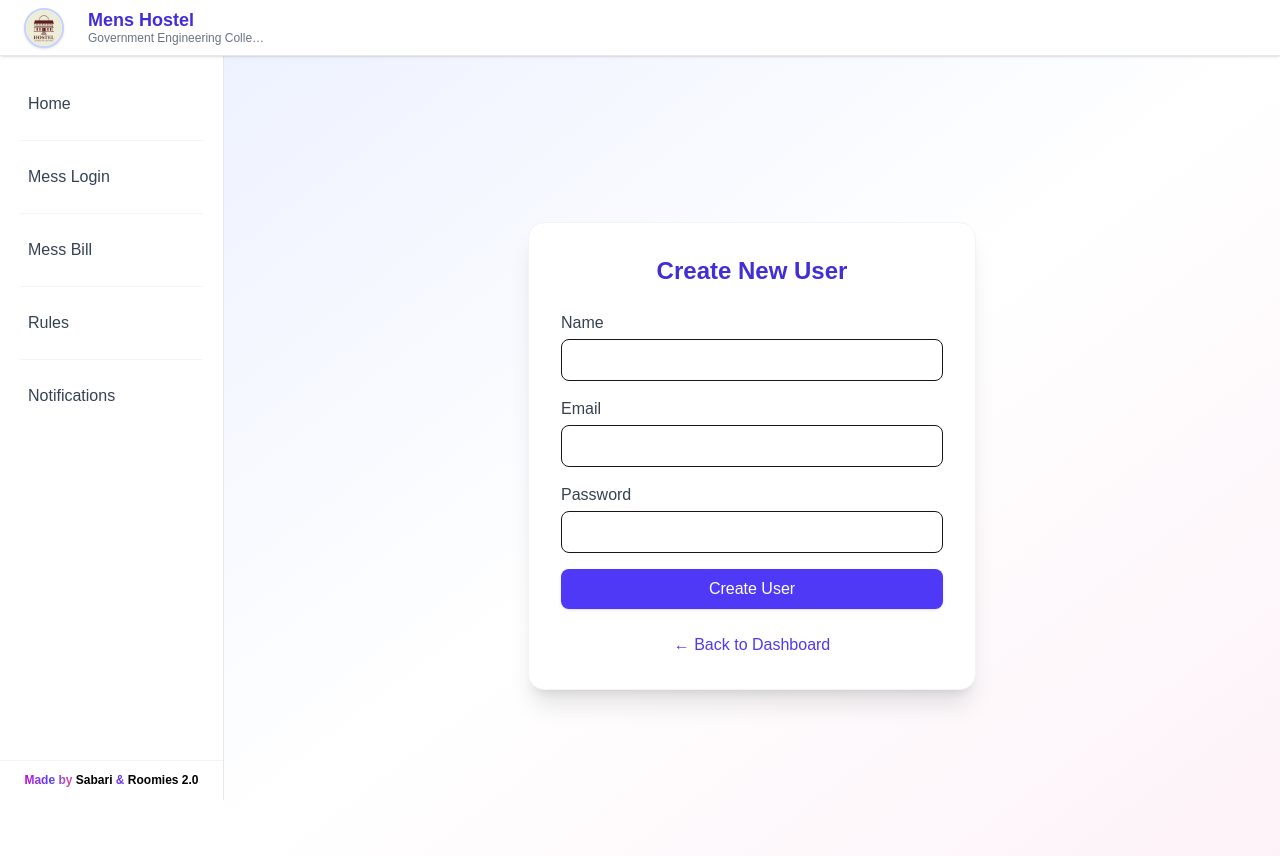
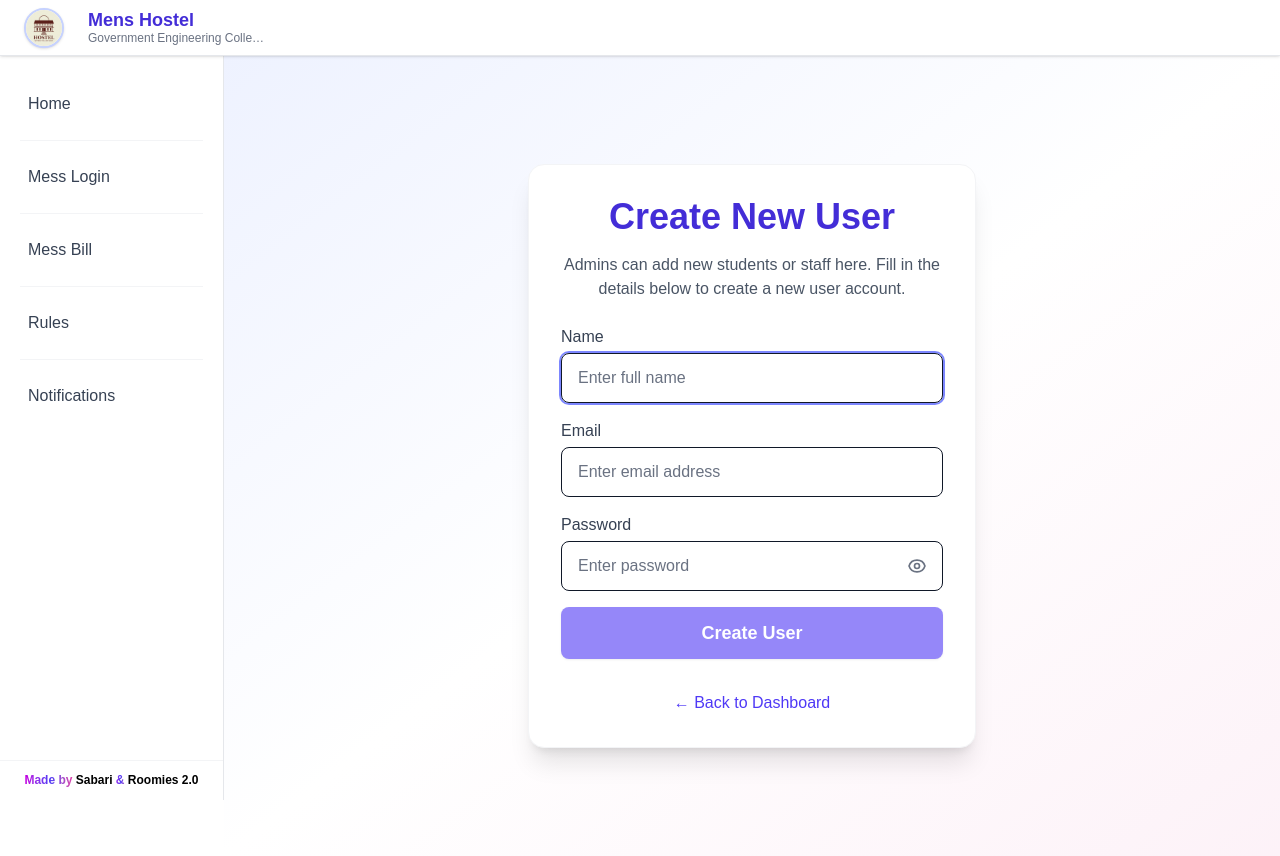
Before and after one commit to UserisSabari/Mens--Hostel-GECSKP, a Next.js app in the folder frontend/: page /dashboard/create-user in a window 1280 px wide. Built offline with nearby package versions, Linux system fonts and the light colour scheme.

Commit message:
create user page UI improvements

```diff
--- a/frontend/src/app/dashboard/create-user/page.tsx
+++ b/frontend/src/app/dashboard/create-user/page.tsx
@@ -1,6 +1,6 @@
 "use client";
 import React from "react";
-import { useState } from "react";
+import { useState, useRef } from "react";
 import Link from "next/link";
 import { useRouter } from "next/navigation";
 import toast from "react-hot-toast";
@@ -13,22 +13,24 @@ export default function CreateUserPage() {
   const [error, setError] = useState<string | null>(null);
   const [success, setSuccess] = useState<string | null>(null);
   const [loading, setLoading] = useState(false);
+  const [showPassword, setShowPassword] = useState(false);
+  const [touched, setTouched] = useState<{ name?: boolean; email?: boolean; password?: boolean }>({});
   const router = useRouter();
+  const nameInputRef = useRef<HTMLInputElement>(null);
+
+  // Inline validation
+  const nameError = touched.name && !name ? "Name is required" : "";
+  const emailError = touched.email && !validateEmail(email) ? "Enter a valid email address" : "";
+  const passwordError = touched.password && !validatePassword(password) ? "Password must be at least 6 characters" : "";
+  const isFormValid = name && validateEmail(email) && validatePassword(password);
 
   const handleSubmit = async (e: React.FormEvent) => {
     e.preventDefault();
-    if (!validateEmail(email)) {
-      toast.error("Please enter a valid email address.");
-      return;
-    }
-    if (!validatePassword(password)) {
-      toast.error("Password must be at least 6 characters.");
-      return;
-    }
+    setTouched({ name: true, email: true, password: true });
+    if (!isFormValid) return;
     setLoading(true);
     setError(null);
     setSuccess(null);
-
     try {
       const token = localStorage.getItem("token");
       const res = await fetch("http://localhost:5000/api/auth/register", {
@@ -39,65 +41,116 @@ export default function CreateUserPage() {
         },
         body: JSON.stringify({ name, email, password }),
       });
-
       const data = await res.json();
       if (!res.ok) {
-        throw new Error(data.message || "Failed to create user");
+        setError(data.message || "Failed to create user");
+        return;
       }
-      toast.success("User created successfully! Redirecting...");
+      setSuccess("User created successfully! Redirecting...");
       setTimeout(() => router.push("/dashboard"), 2000);
     } catch (err: any) {
-      toast.error(err.message);
+      setError(err.message);
     } finally {
       setLoading(false);
     }
   };
 
+  // Focus name input on mount
+  React.useEffect(() => {
+    nameInputRef.current?.focus();
+  }, []);
+
   return (
     <div className="min-h-screen flex flex-col items-center justify-center bg-gradient-to-br from-indigo-50 via-white to-pink-50 p-4">
-      <div className="w-full max-w-md bg-white rounded-2xl shadow-xl p-8 border border-gray-100">
-        <h1 className="text-2xl font-bold text-center text-indigo-700 mb-6">Create New User</h1>
-        <form onSubmit={handleSubmit} className="space-y-4">
+      <div className="w-full max-w-md bg-white rounded-2xl shadow-xl p-6 sm:p-8 border border-gray-100 flex flex-col gap-2">
+        <h1 className="text-3xl sm:text-4xl font-extrabold text-center text-indigo-700 mb-2">Create New User</h1>
+        <p className="text-center text-gray-600 mb-4 text-base">Admins can add new students or staff here. Fill in the details below to create a new user account.</p>
+        {success && (
+          <div className="flex flex-col items-center gap-2 mb-4 animate-fade-in">
+            <svg className="h-10 w-10 text-green-500" fill="none" stroke="currentColor" strokeWidth="2" viewBox="0 0 24 24"><path strokeLinecap="round" strokeLinejoin="round" d="M5 13l4 4L19 7" /></svg>
+            <span className="text-green-700 font-semibold text-lg">{success}</span>
+          </div>
+        )}
+        {error && (
+          <div className="text-red-600 text-center font-medium mb-2">{error}</div>
+        )}
+        <form onSubmit={handleSubmit} className="space-y-4" autoComplete="off">
           <div>
-            <label className="block text-gray-700 font-medium mb-1">Name</label>
+            <label htmlFor="name" className="block text-gray-700 font-medium mb-1">Name</label>
             <input
+              id="name"
+              ref={nameInputRef}
               type="text"
-              className="w-full px-4 py-2 border rounded-lg focus:outline-none focus:ring-2 focus:ring-indigo-400"
+              className={`w-full px-4 py-3 border rounded-lg focus:outline-none focus:ring-2 focus:ring-indigo-400 text-base text-gray-900 placeholder-gray-500 ${nameError ? 'border-red-400' : ''}`}
               value={name}
               onChange={e => setName(e.target.value)}
+              onBlur={() => setTouched(t => ({ ...t, name: true }))}
               required
+              aria-invalid={!!nameError}
+              aria-describedby="name-error"
+              placeholder="Enter full name"
             />
+            {nameError && <div id="name-error" className="text-red-500 text-xs mt-1">{nameError}</div>}
           </div>
           <div>
-            <label className="block text-gray-700 font-medium mb-1">Email</label>
+            <label htmlFor="email" className="block text-gray-700 font-medium mb-1">Email</label>
             <input
+              id="email"
               type="email"
-              className="w-full px-4 py-2 border rounded-lg focus:outline-none focus:ring-2 focus:ring-indigo-400"
+              className={`w-full px-4 py-3 border rounded-lg focus:outline-none focus:ring-2 focus:ring-indigo-400 text-base text-gray-900 placeholder-gray-500 ${emailError ? 'border-red-400' : ''}`}
               value={email}
               onChange={e => setEmail(e.target.value)}
+              onBlur={() => setTouched(t => ({ ...t, email: true }))}
               required
+              aria-invalid={!!emailError}
+              aria-describedby="email-error"
+              placeholder="Enter email address"
             />
+            {emailError && <div id="email-error" className="text-red-500 text-xs mt-1">{emailError}</div>}
           </div>
           <div>
-            <label className="block text-gray-700 font-medium mb-1">Password</label>
-            <input
-              type="password"
-              className="w-full px-4 py-2 border rounded-lg focus:outline-none focus:ring-2 focus:ring-indigo-400"
-              value={password}
-              onChange={e => setPassword(e.target.value)}
-              required
-            />
+            <label htmlFor="password" className="block text-gray-700 font-medium mb-1">Password</label>
+            <div className="relative">
+              <input
+                id="password"
+                type={showPassword ? "text" : "password"}
+                className={`w-full px-4 py-3 border rounded-lg focus:outline-none focus:ring-2 focus:ring-indigo-400 text-base pr-12 text-gray-900 placeholder-gray-500 ${passwordError ? 'border-red-400' : ''}`}
+                value={password}
+                onChange={e => setPassword(e.target.value)}
+                onBlur={() => setTouched(t => ({ ...t, password: true }))}
+                required
+                aria-invalid={!!passwordError}
+                aria-describedby="password-error"
+                placeholder="Enter password"
+              />
+              <button
+                type="button"
+                tabIndex={-1}
+                className="absolute right-3 top-1/2 -translate-y-1/2 text-gray-500 hover:text-indigo-600 focus:outline-none bg-white p-1 rounded-full"
+                onClick={() => setShowPassword(v => !v)}
+                aria-label={showPassword ? "Hide password" : "Show password"}
+                title={showPassword ? "Hide password" : "Show password"}
+              >
+                {showPassword ? (
+                  <svg className="h-5 w-5" fill="none" stroke="currentColor" strokeWidth="2" viewBox="0 0 24 24"><path strokeLinecap="round" strokeLinejoin="round" d="M13.875 18.825A10.05 10.05 0 0112 19c-5.523 0-10-4.477-10-10 0-1.657.403-3.22 1.125-4.575M15 12a3 3 0 11-6 0 3 3 0 016 0z" /><path strokeLinecap="round" strokeLinejoin="round" d="M3 3l18 18" /></svg>
+                ) : (
+                  <svg className="h-5 w-5" fill="none" stroke="currentColor" strokeWidth="2" viewBox="0 0 24 24"><path strokeLinecap="round" strokeLinejoin="round" d="M15 12a3 3 0 11-6 0 3 3 0 016 0z" /><path strokeLinecap="round" strokeLinejoin="round" d="M2.458 12C3.732 7.943 7.523 5 12 5c4.477 0 8.268 2.943 9.542 7-1.274 4.057-5.065 7-9.542 7-4.477 0-8.268-2.943-9.542-7z" /></svg>
+                )}
+              </button>
+            </div>
+            {passwordError && <div id="password-error" className="text-red-500 text-xs mt-1">{passwordError}</div>}
           </div>
           <button
             type="submit"
-            className="w-full bg-indigo-600 text-white py-2 rounded-lg hover:bg-indigo-700 transition-colors shadow"
-            disabled={loading}
+            className="w-full bg-indigo-600 text-white py-3 rounded-lg hover:bg-indigo-700 transition-colors shadow text-lg font-semibold flex items-center justify-center disabled:opacity-60"
+            disabled={loading || !isFormValid}
+            aria-disabled={loading || !isFormValid}
           >
             {loading ? (<span className="flex items-center justify-center"><svg className="animate-spin h-5 w-5 mr-2 text-white" xmlns="http://www.w3.org/2000/svg" fill="none" viewBox="0 0 24 24"><circle className="opacity-25" cx="12" cy="12" r="10" stroke="currentColor" strokeWidth="4"></circle><path className="opacity-75" fill="currentColor" d="M4 12a8 8 0 018-8v8z"></path></svg>Creating...</span>) : "Create User"}
           </button>
         </form>
         <div className="mt-6 text-center">
-          <Link href="/dashboard" className="text-indigo-600 hover:underline">
+          <Link href="/dashboard" className="text-indigo-600 hover:underline text-base">
             &larr; Back to Dashboard
           </Link>
         </div>
```
